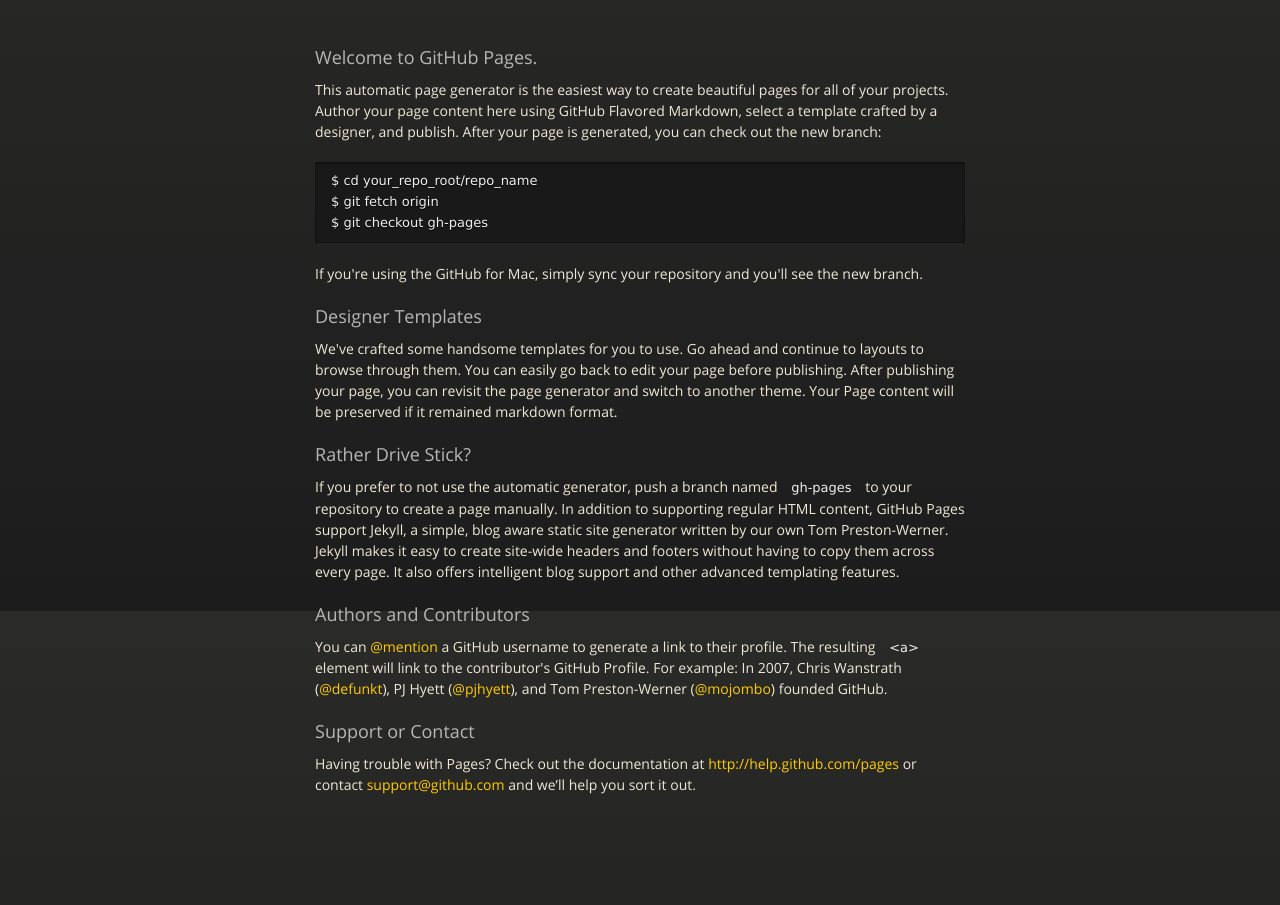
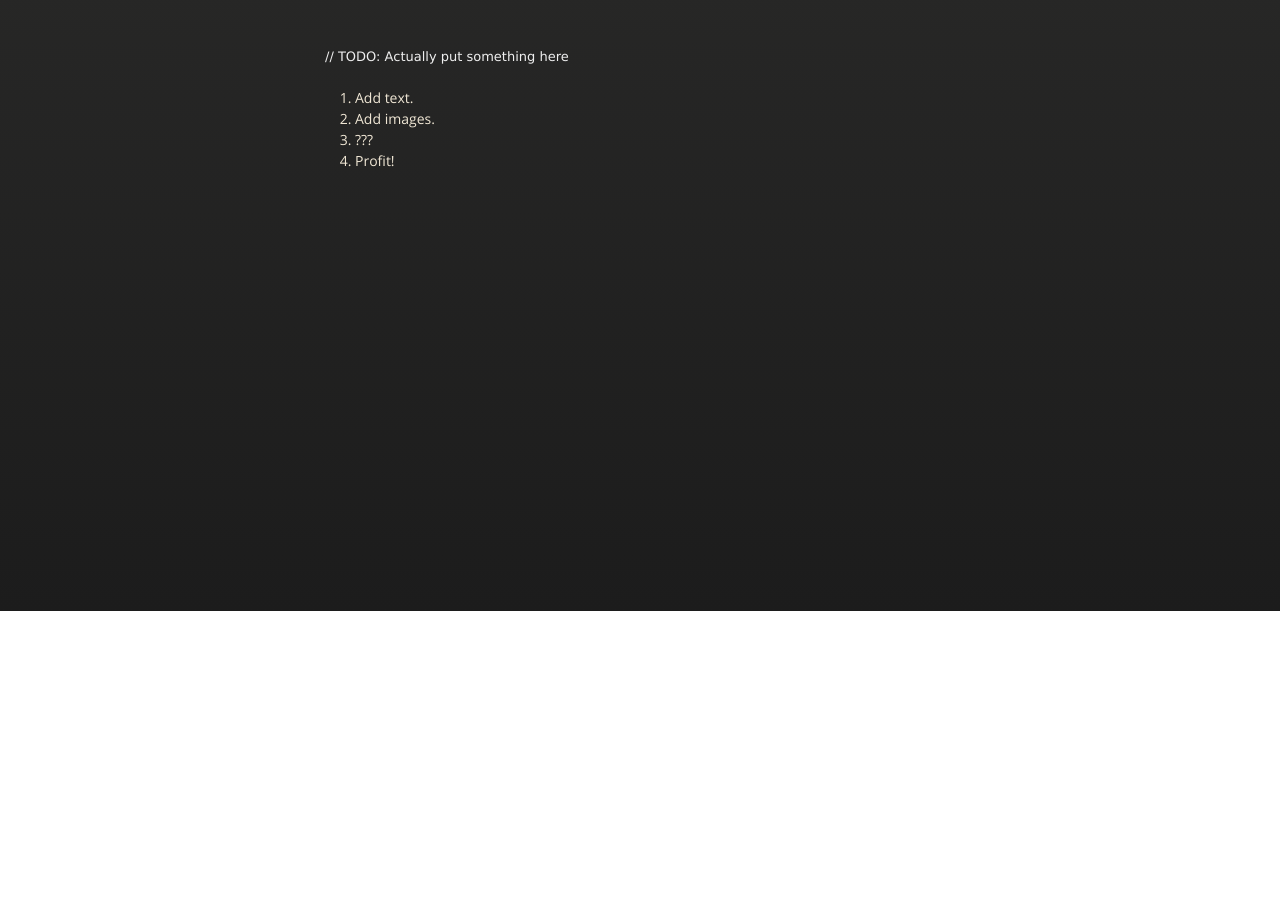
Before and after one commit to mwerschy/mwerschy.github.io, a plain HTML site: page index.html in a window 1280 px wide. Shown: the part 189-1094 px from the top of the page. After the commit the page ends 800 px from the top, so only its background shows below. Drawn offline with nearby package versions, Linux system fonts and the light colour scheme.

Commit message:
Replace master branch with page content via GitHub

```diff
--- a/index.html
+++ b/index.html
@@ -3,7 +3,7 @@
   <head>
     <meta charset="utf-8">
     <meta http-equiv="X-UA-Compatible" content="chrome=1">
-    <title>Shadowblade50.github.io by ShadowBlade50</title>
+    <title>Shadowblade50 by ShadowBlade50</title>
     <link rel="stylesheet" href="stylesheets/styles.css">
     <link rel="stylesheet" href="stylesheets/pygment_trac.css">
     <script src="https://ajax.googleapis.com/ajax/libs/jquery/1.7.1/jquery.min.js"></script>
@@ -28,44 +28,21 @@
 
       <section>
         <div id="title">
-          <h1>Shadowblade50.github.io</h1>
+          <h1>Shadowblade50</h1>
           <p></p>
           <hr>
           <span class="credits left">Project maintained by <a href="https://github.com/ShadowBlade50">ShadowBlade50</a></span>
           <span class="credits right">Hosted on GitHub Pages &mdash; Theme by <a href="https://twitter.com/michigangraham">mattgraham</a></span>
         </div>
 
-        <h3>
-<a name="welcome-to-github-pages" class="anchor" href="#welcome-to-github-pages"><span class="octicon octicon-link"></span></a>Welcome to GitHub Pages.</h3>
+        <p><code>// TODO: Actually put something here</code></p>
 
-<p>This automatic page generator is the easiest way to create beautiful pages for all of your projects. Author your page content here using GitHub Flavored Markdown, select a template crafted by a designer, and publish. After your page is generated, you can check out the new branch:</p>
-
-<pre><code>$ cd your_repo_root/repo_name
-$ git fetch origin
-$ git checkout gh-pages
-</code></pre>
-
-<p>If you're using the GitHub for Mac, simply sync your repository and you'll see the new branch.</p>
-
-<h3>
-<a name="designer-templates" class="anchor" href="#designer-templates"><span class="octicon octicon-link"></span></a>Designer Templates</h3>
-
-<p>We've crafted some handsome templates for you to use. Go ahead and continue to layouts to browse through them. You can easily go back to edit your page before publishing. After publishing your page, you can revisit the page generator and switch to another theme. Your Page content will be preserved if it remained markdown format.</p>
-
-<h3>
-<a name="rather-drive-stick" class="anchor" href="#rather-drive-stick"><span class="octicon octicon-link"></span></a>Rather Drive Stick?</h3>
-
-<p>If you prefer to not use the automatic generator, push a branch named <code>gh-pages</code> to your repository to create a page manually. In addition to supporting regular HTML content, GitHub Pages support Jekyll, a simple, blog aware static site generator written by our own Tom Preston-Werner. Jekyll makes it easy to create site-wide headers and footers without having to copy them across every page. It also offers intelligent blog support and other advanced templating features.</p>
-
-<h3>
-<a name="authors-and-contributors" class="anchor" href="#authors-and-contributors"><span class="octicon octicon-link"></span></a>Authors and Contributors</h3>
-
-<p>You can <a href="https://github.com/blog/821" class="user-mention">@mention</a> a GitHub username to generate a link to their profile. The resulting <code>&lt;a&gt;</code> element will link to the contributor's GitHub Profile. For example: In 2007, Chris Wanstrath (<a href="https://github.com/defunkt" class="user-mention">@defunkt</a>), PJ Hyett (<a href="https://github.com/pjhyett" class="user-mention">@pjhyett</a>), and Tom Preston-Werner (<a href="https://github.com/mojombo" class="user-mention">@mojombo</a>) founded GitHub.</p>
-
-<h3>
-<a name="support-or-contact" class="anchor" href="#support-or-contact"><span class="octicon octicon-link"></span></a>Support or Contact</h3>
-
-<p>Having trouble with Pages? Check out the documentation at <a href="http://help.github.com/pages">http://help.github.com/pages</a> or contact <a href="mailto:support@github.com">support@github.com</a> and we’ll help you sort it out.</p>
+<ol>
+<li>Add text.</li>
+<li>Add images.</li>
+<li>???</li>
+<li>Profit!</li>
+</ol>
       </section>
 
     </div>
```
Also changed, not shown: params.json (+1 -1 lines).
